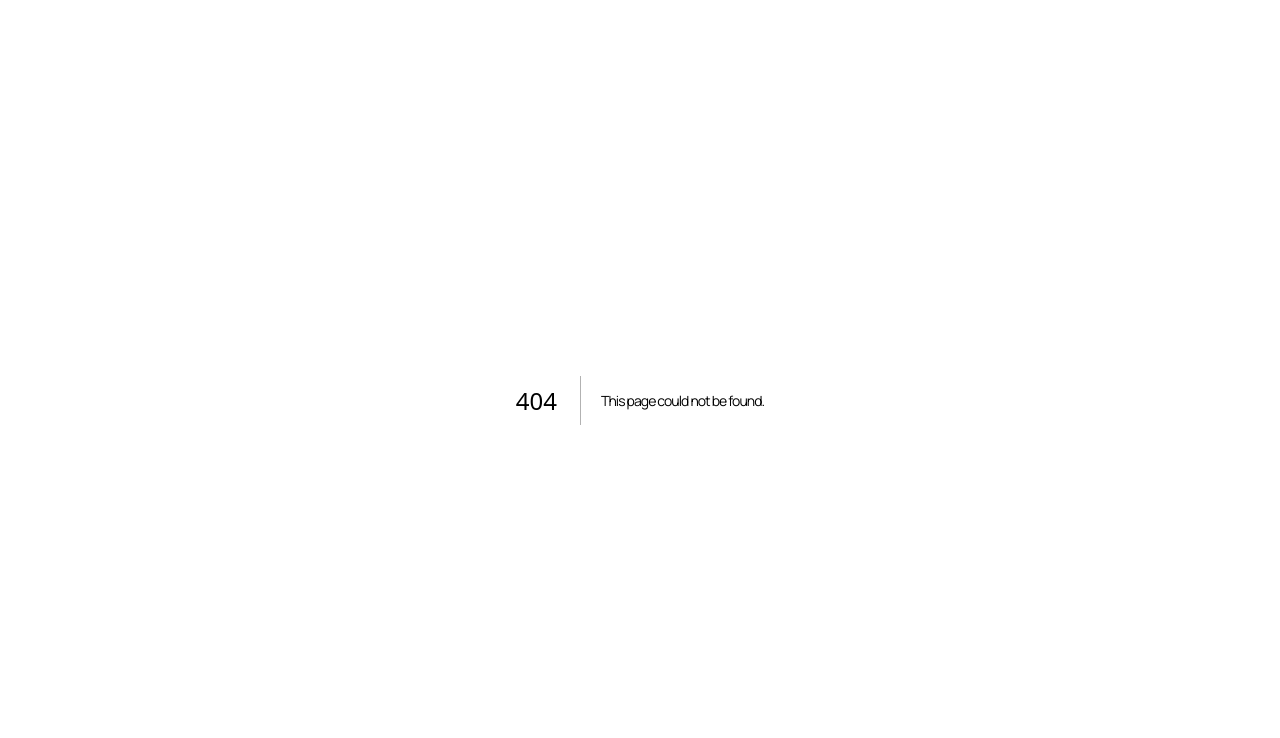
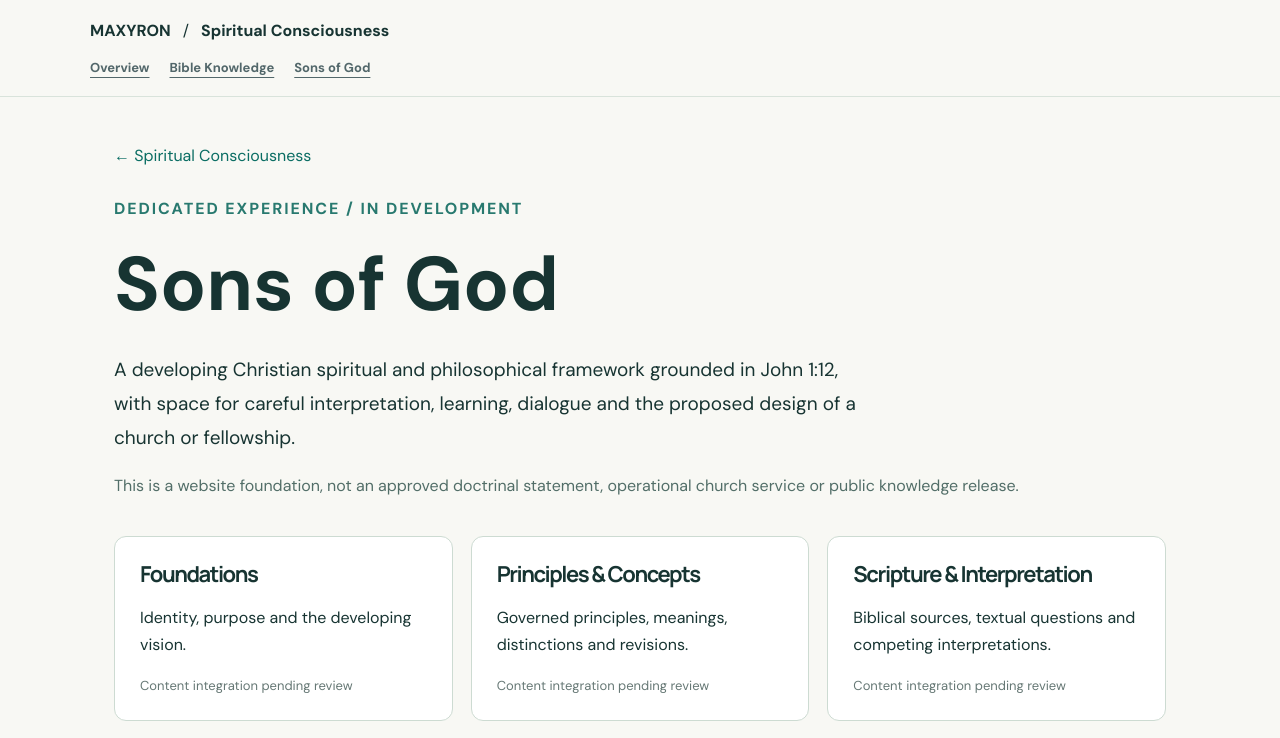
Before and after one commit to Odogwo/maxyron-website, a Next.js app: page /spiritual-consciousness/sons-of-god in a window 1280 px wide. Before the commit this address had no page. Shown: the top 738 px of the page. Built offline with nearby package versions, Linux system fonts and the light colour scheme.

Commit message:
feat(spiritual): add modular domain preview sons-of-god/page.tsx

```diff
--- /dev/null
+++ b/app/spiritual-consciousness/sons-of-god/page.tsx
@@ -0,0 +1,34 @@
+import Link from 'next/link';
+import type { Metadata } from 'next';
+
+export const metadata: Metadata = {
+  title: 'Sons of God | Spiritual Consciousness | MAXYRON',
+  description: 'Developing foundations, principles, teachings and spiritual learning for Sons of God.',
+  robots: { index: false, follow: false },
+};
+
+const sections = [
+  ['Foundations', 'Identity, purpose and the developing vision.'],
+  ['Principles & Concepts', 'Governed principles, meanings, distinctions and revisions.'],
+  ['Scripture & Interpretation', 'Biblical sources, textual questions and competing interpretations.'],
+  ['Teachings & Inquiry', 'Structured teaching and questions requiring further examination.'],
+  ['Learning & Mastery', 'Planned study, recall, reflection and application pathways.'],
+  ['Church & Community', 'Proposed fellowship and community design; not yet adopted policy.'],
+];
+
+export default function SonsOfGodPage() {
+  return <main>
+    <Link href="/spiritual-consciousness" style={{ color: '#0a6d63' }}>← Spiritual Consciousness</Link>
+    <p style={{ marginTop: 32, letterSpacing: '.12em', fontWeight: 700, color: '#28796f' }}>DEDICATED EXPERIENCE / IN DEVELOPMENT</p>
+    <h1 style={{ fontSize: 'clamp(40px, 7vw, 76px)', margin: '12px 0' }}>Sons of God</h1>
+    <p style={{ maxWidth: 760, fontSize: 19, lineHeight: 1.8 }}>A developing Christian spiritual and philosophical framework grounded in John 1:12, with space for careful interpretation, learning, dialogue and the proposed design of a church or fellowship.</p>
+    <p style={{ color: '#526e68' }}>This is a website foundation, not an approved doctrinal statement, operational church service or public knowledge release.</p>
+    <section aria-label="Sons of God areas" style={{ display: 'grid', gridTemplateColumns: 'repeat(auto-fit, minmax(260px, 1fr))', gap: 18, marginTop: 40 }}>
+      {sections.map(([title, detail]) => <article key={title} style={{ border: '1px solid #cddbd2', borderRadius: 12, padding: 25, background: 'white' }}>
+        <h2 style={{ fontSize: 22, marginTop: 0 }}>{title}</h2><p style={{ lineHeight: 1.7 }}>{detail}</p>
+        <span style={{ color: '#667875', fontSize: 13 }}>Content integration pending review</span>
+      </article>)}
+    </section>
+    <p style={{ marginTop: 38 }}>Explore related <Link href="/spiritual-consciousness/bible" style={{ textDecoration: 'underline' }}>Bible Knowledge</Link> without duplicating canonical Scripture records.</p>
+  </main>;
+}
```
